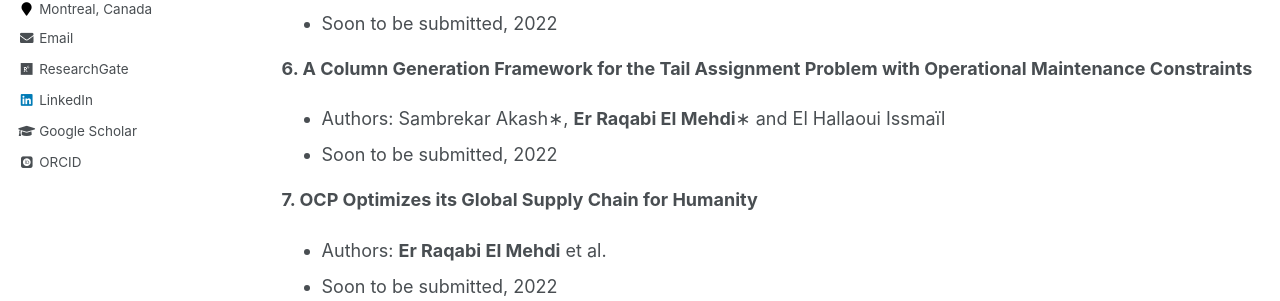
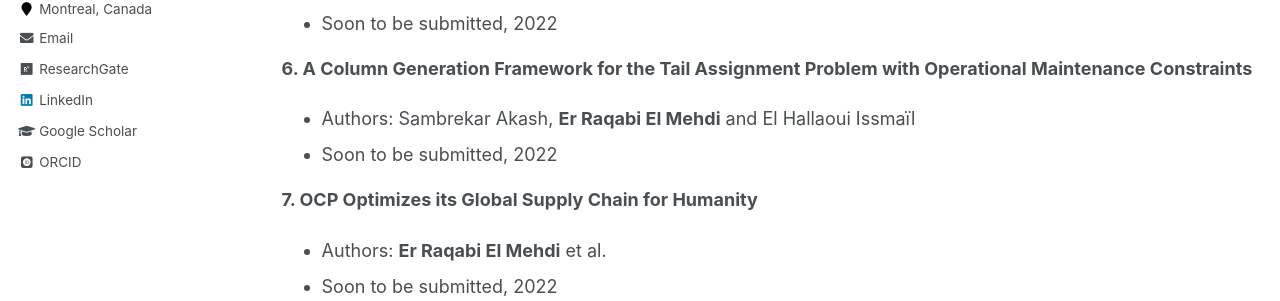
Before and after one commit to RqbMedi/rqbmedi.github.io, a Jekyll site: the page built from _pages/publications.md, in a window 1280 px wide and 900 px high, scrolled down 773 px. Shown: the part 307-608 px from the top of the window. Built offline with Jekyll 4.4.1, drawn with Linux system fonts in a browser that asks for light colours; some web fonts are replaced.

```diff
--- a/_pages/publications.md
+++ b/_pages/publications.md
@@ -35,7 +35,7 @@ Working Papers
  - Soon to be submitted, 2022
 
 **6. A Column Generation Framework for the Tail Assignment Problem with Operational Maintenance Constraints**
- - Authors: Sambrekar Akash∗, **Er Raqabi El Mehdi**∗ and El Hallaoui Issmaïl
+ - Authors: Sambrekar Akash, **Er Raqabi El Mehdi** and El Hallaoui Issmaïl
  - Soon to be submitted, 2022
 
 **7. OCP Optimizes its Global Supply Chain for Humanity**
```
